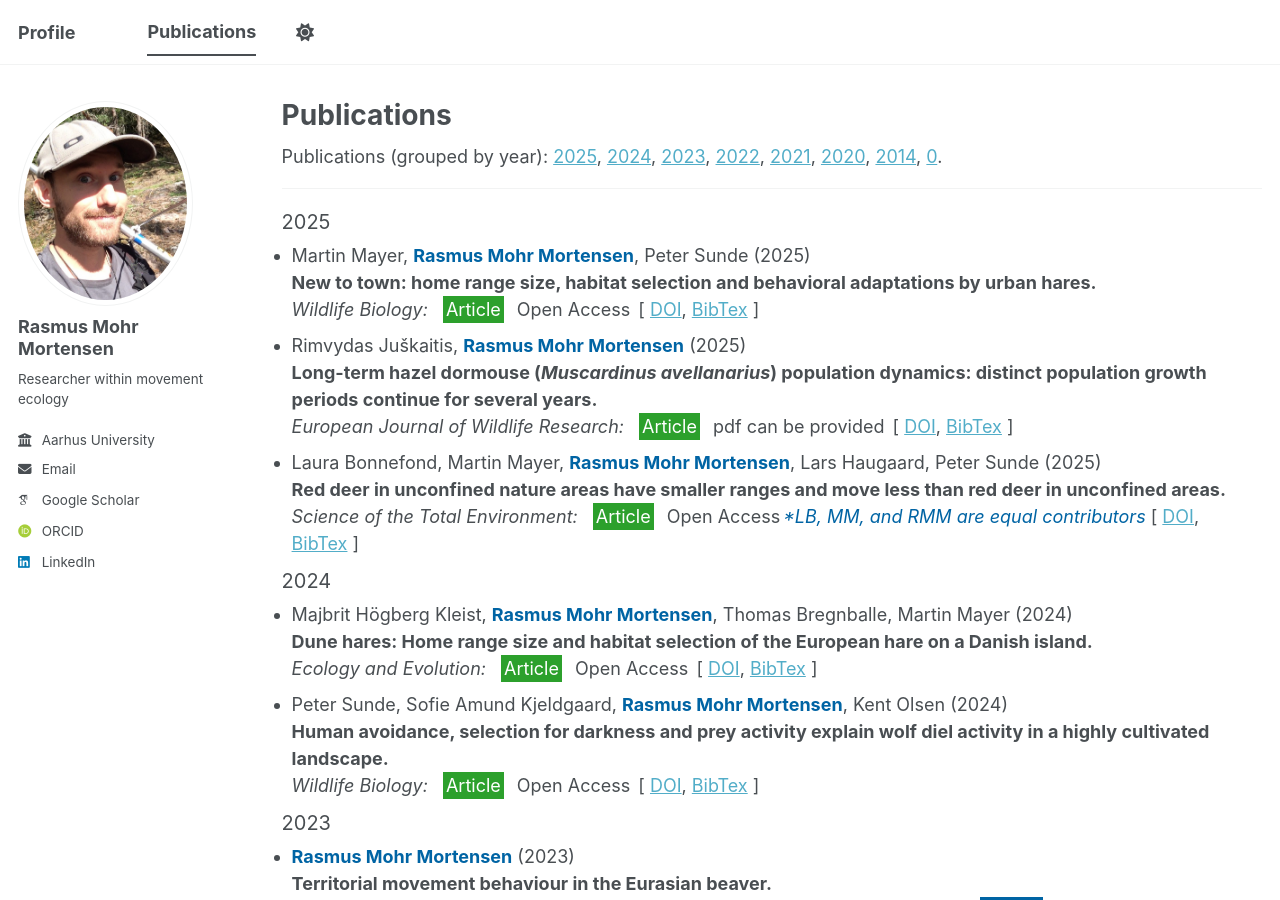
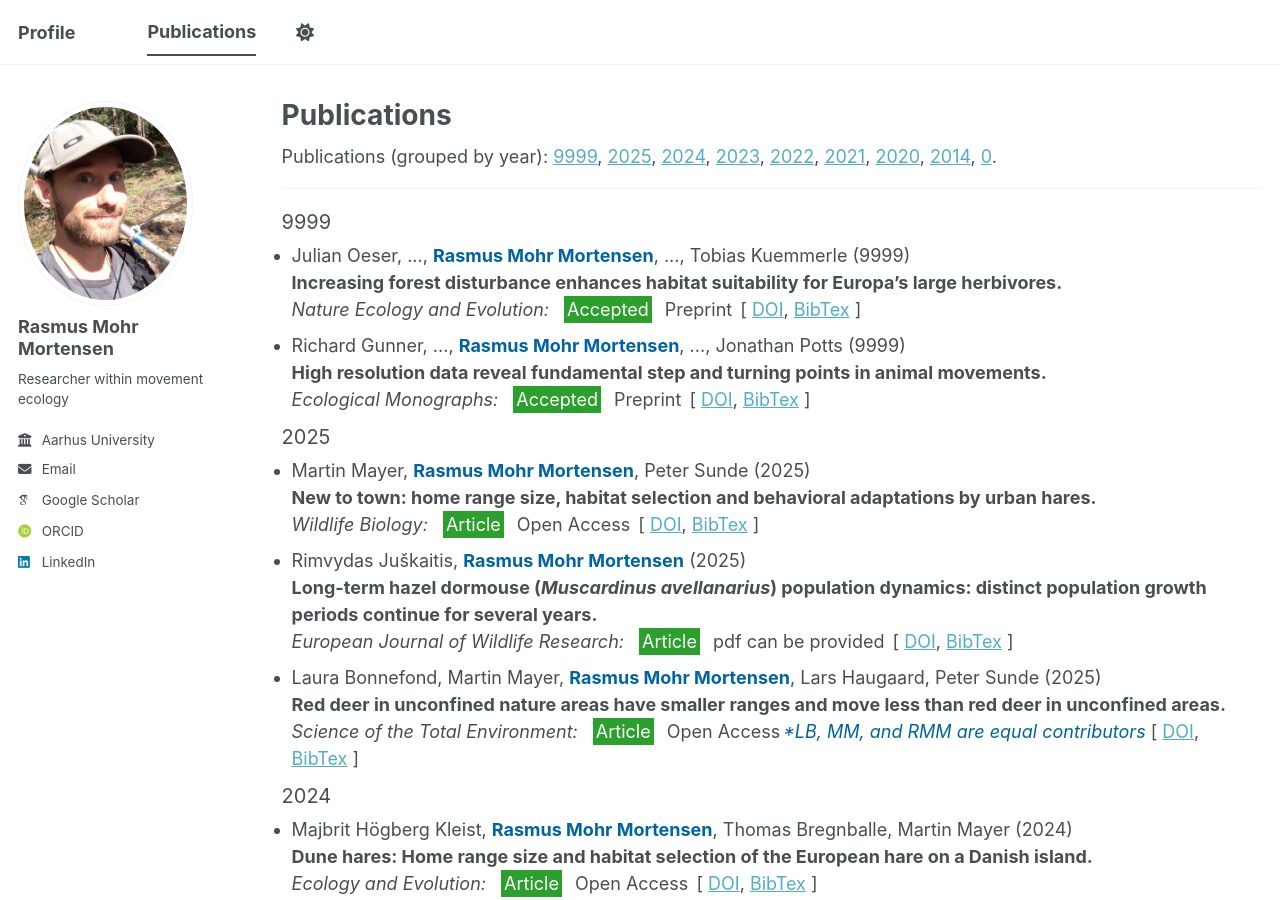
Before and after one commit to rasmusmohrmortensen/rasmusmohrmortensen.github.io, a Jekyll site: the page built from _pages/publications.html, in a window 1280 px wide and 900 px high. Built offline with Jekyll 4.4.1, drawn with Linux system fonts in a browser that asks for light colours; some web fonts are replaced; a script bundle is joined from its source files by our own code; library files that are not in the unit come from our copies; some of the changed text lies outside the part shown.

Commit message:
Update papers.yml

```diff
--- a/_data/bibere/papers.yml
+++ b/_data/bibere/papers.yml
@@ -42,7 +42,7 @@ paper0012:
   type: "Accepted"
   title: "Increasing forest disturbance enhances habitat suitability for Europa’s large herbivores"
   venue: "Nature Ecology and Evolution"
-  year: 0000
+  year: 9999
   authors:
     - "Julian Oeser"
     - "..."
@@ -62,7 +62,7 @@ paper0011:
   type: "Accepted"
   title: "High resolution data reveal fundamental step and turning points in animal movements"
   venue: "Ecological Monographs"
-  year: 0000
+  year: 9999
   authors:
     - "Richard Gunner"
     - "..."
```
